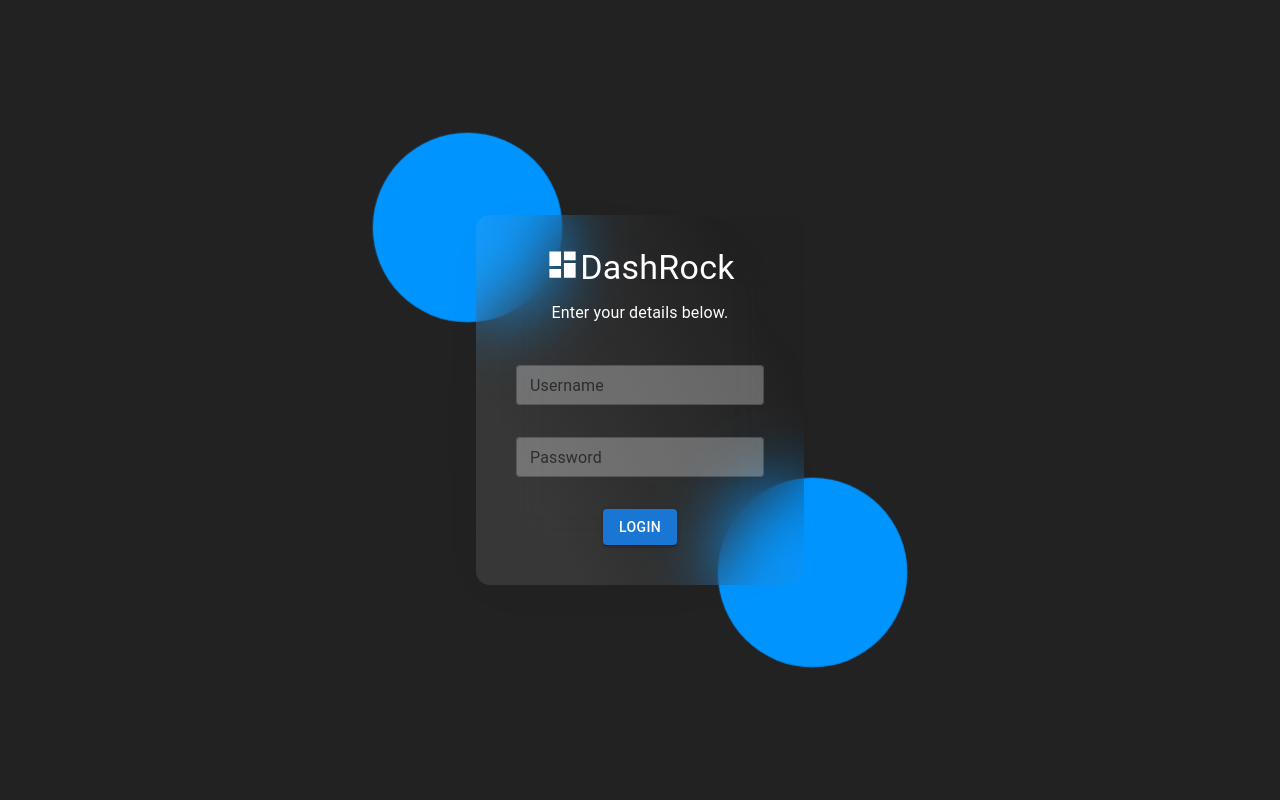
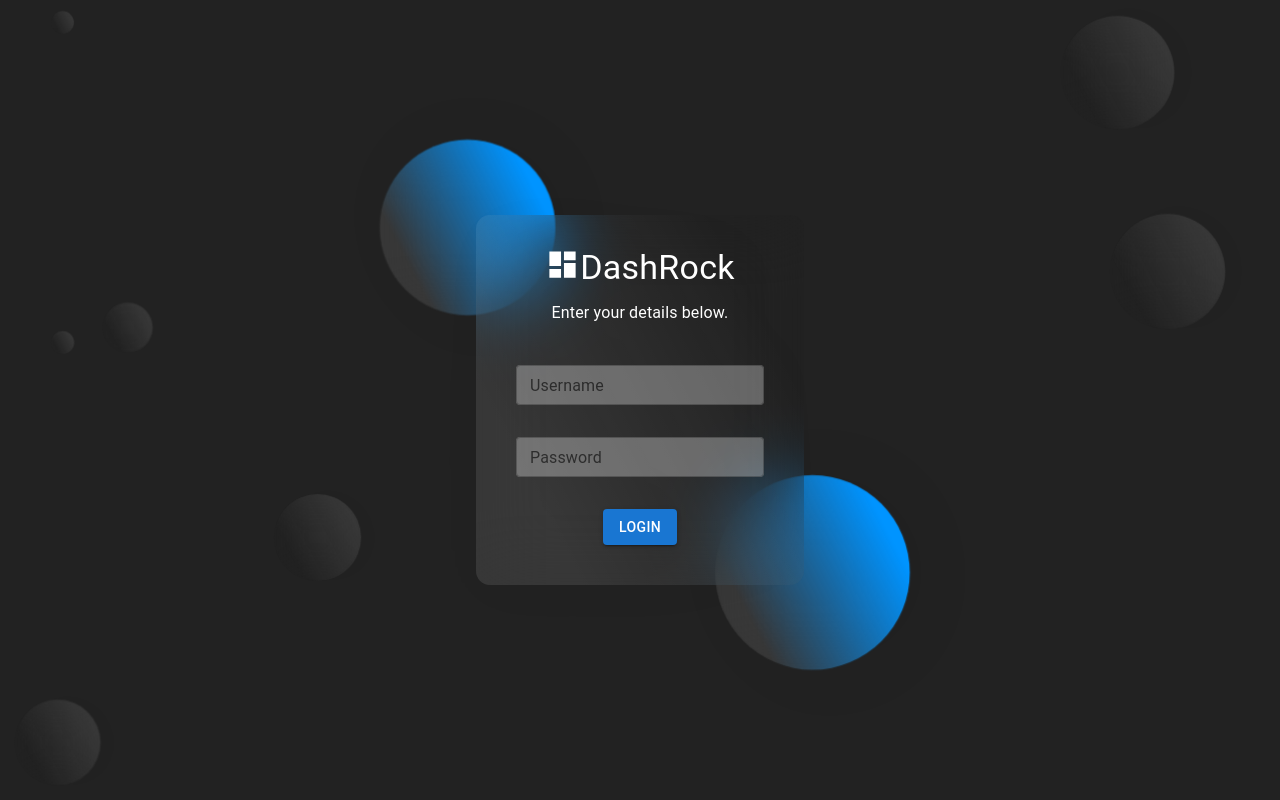
Before and after one commit to g-yz/dashrock_web, a React (Create React App) app: page / in a window 1280 px wide. Built offline with nearby package versions, Linux system fonts and the light colour scheme; no server answers.

Commit message:
change styles

```diff
--- a/src/features/auth/loginSlice.js
+++ b/src/features/auth/loginSlice.js
@@ -43,7 +43,6 @@ export const loginSlice = createSlice({
         state.status = 'idle';
         state.isInitialized = action?.payload?.is_active;
         state.user = action?.payload;
-        console.log(action.payload);
       });
   },
 });
--- a/src/pages/Login.jsx
+++ b/src/pages/Login.jsx
@@ -26,13 +26,23 @@ export default function Login() {
       </div>
       <div className={styles.back}>
         <div>
-          <div className={styles.circle}></div>
+          <div className={[styles.circle, styles.ca].join(' ')}></div>
           <div className={styles.space}></div>
         </div>
         <div>
           <div className={styles.space}></div>
-          <div className={styles.circle}></div>
+          <div className={[styles.circle, styles.cb].join(' ')}></div>
         </div>
+      </div>
+      <div>
+        <div className={styles.circlec}></div>
+        <div className={styles.circled}></div>
+        <div className={styles.circlee}></div>
+        <div className={styles.circlef}></div>
+        <div className={styles.circleg}></div>
+        <div className={styles.circleh}></div>
+        <div className={styles.circlei}></div>
+        <div className={styles.circlek}></div>
       </div>
     </Box>
   );
--- a/src/pages/Login.module.css
+++ b/src/pages/Login.module.css
@@ -20,15 +20,96 @@
 .circle {
   width: 195px;
   height: 195px;
-  background: #0094ff;
+  /* background: #0094ff; */
   border-radius: 50%;
-  animation: move 5s infinite;
+  background: linear-gradient(62.42deg, rgba(255, 255, 255, 0.1) 20.61%, #0094ff 82.27%);
+  filter: drop-shadow(2px 4px 30px rgba(0, 0, 0, 0.1));
+  backdrop-filter: blur(35px);
+}
+.ca {
+  animation: move 13s infinite;
+}
+.cb {
+  animation: move 6s infinite;
 }
 .space {
   width: 195px;
   height: 195px;
   /* background: #0094ff; */
   border-radius: 50%;
+}
+
+.circlec,
+.circleg {
+  position: absolute;
+  bottom: 10px;
+  left: 10px;
+  width: 95px;
+  height: 95px;
+  border-radius: 50%;
+  background: linear-gradient(62.42deg, rgba(255, 255, 255, 0) 20.61%, rgba(255, 255, 255, 0.1) 82.27%);
+  filter: drop-shadow(2px 4px 30px rgba(0, 0, 0, 0.1));
+  backdrop-filter: blur(35px);
+  animation: move 15s infinite;
+}
+.circled,
+.circleh {
+  position: absolute;
+  top: 10px;
+  right: 100px;
+  width: 125px;
+  height: 125px;
+  border-radius: 50%;
+  background: linear-gradient(62.42deg, rgba(255, 255, 255, 0) 20.61%, rgba(255, 255, 255, 0.1) 82.27%);
+  filter: drop-shadow(2px 4px 30px rgba(0, 0, 0, 0.1));
+  backdrop-filter: blur(35px);
+  animation: move 17s infinite;
+}
+.circlee,
+.circlei {
+  position: absolute;
+  top: 10px;
+  left: 50px;
+  width: 25px;
+  height: 25px;
+  border-radius: 50%;
+  background: linear-gradient(62.42deg, rgba(255, 255, 255, 0) 20.61%, rgba(255, 255, 255, 0.1) 82.27%);
+  filter: drop-shadow(2px 4px 30px rgba(0, 0, 0, 0.1));
+  backdrop-filter: blur(35px);
+  animation: move 18s infinite;
+}
+.circlef,
+.circlej {
+  position: absolute;
+  top: 300px;
+  left: 100px;
+  width: 55px;
+  height: 55px;
+  border-radius: 50%;
+  background: linear-gradient(62.42deg, rgba(255, 255, 255, 0) 20.61%, rgba(255, 255, 255, 0.1) 82.27%);
+  filter: drop-shadow(2px 4px 30px rgba(0, 0, 0, 0.1));
+  backdrop-filter: blur(35px);
+  animation: move 19s infinite;
+}
+.circleg {
+  top: 490px;
+  left: 270px;
+  animation: move 21s infinite;
+}
+.circleh {
+  top: 209px;
+  right: 50px;
+  animation: move 23s infinite;
+}
+.circlei {
+  top: 330px;
+  right: 330px;
+  animation: move 25s infinite;
+}
+.circlej {
+  top: 170px;
+  right: 230px;
+  animation: move 33s infinite;
 }
 
 @keyframes move {
```
